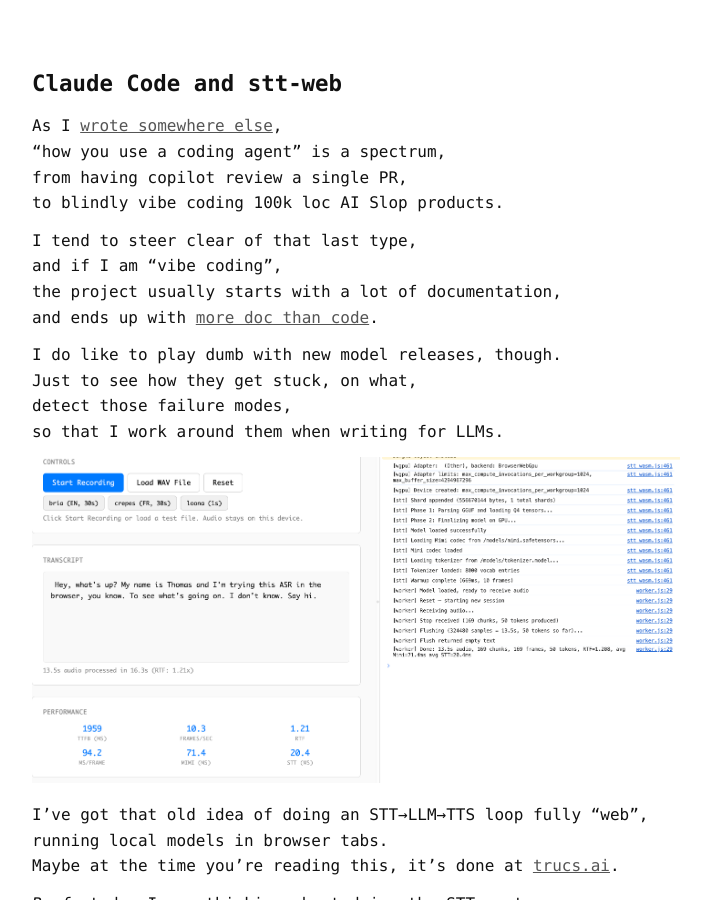
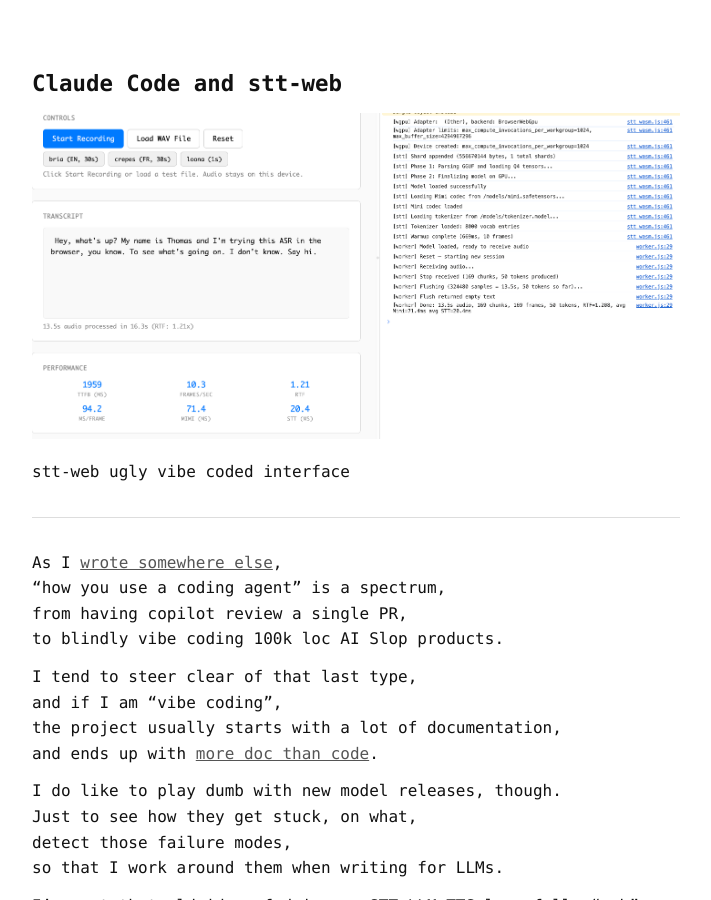
Before and after one commit to idle-intelligence/trucs.ai, a Jekyll site: the page built from blog/claude-code-and-stt-web.md, in a window 1280 px wide and 900 px high. Shown: the whole window, without its empty margins (284-995 px from the left). Built offline with Jekyll 4.4.1, drawn with Linux system fonts in a browser that asks for light colours.

Commit message:
miving around

```diff
--- a/blog/claude-code-and-stt-web.md
+++ b/blog/claude-code-and-stt-web.md
@@ -4,6 +4,12 @@
 ---
 
 # Claude Code and stt-web
+
+<img src="/blog/images/stt-web.png" alt="a screenshot of stt-web running in the browser" width="680">
+
+stt-web ugly vibe coded interface
+
+---
 
 As I [wrote somewhere else](/blog/),
 "how you use a coding agent" is a spectrum,
@@ -19,8 +25,6 @@
 Just to see how they get stuck, on what,
 detect those failure modes,
 so that I work around them when writing for LLMs.
-
-<img src="/blog/images/stt-web.png" alt="a screenshot of stt-web running in the browser" width="680">
 
 I've got that old idea of doing an STT→LLM→TTS loop fully "web",
 running local models in browser tabs.
```
